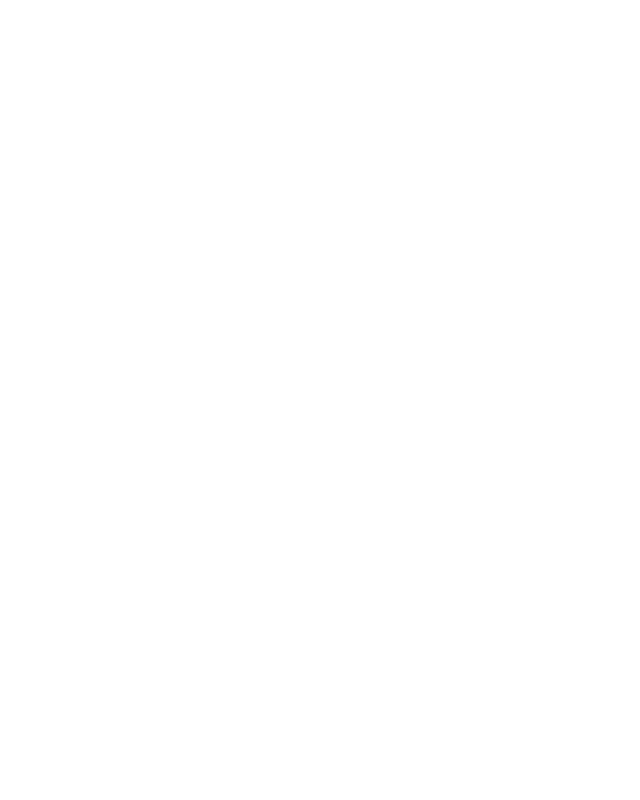
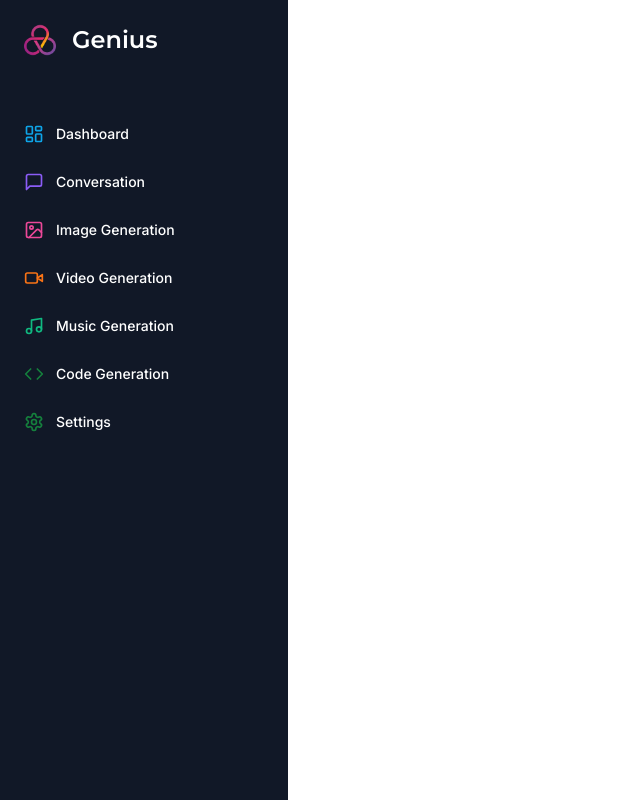
Before and after one commit to wallace2001/ai-web, a Next.js app: page /dashboard in a window 1280 px wide. Shown: the whole page, without its empty margins (0-640 px from the left). Built offline with nearby package versions, Linux system fonts and the light colour scheme.

Commit message:
feat/adding-navbar

```diff
--- a/app/(dashboard)/(routes)/dashboard/page.tsx
+++ b/app/(dashboard)/(routes)/dashboard/page.tsx
@@ -3,7 +3,6 @@
 const DashboardPage = () => {
     return (
         <div>
-            <UserButton afterSignOutUrl="/"/>
         </div>
     )
 }
--- /dev/null
+++ b/app/(dashboard)/(routes)/layout.tsx
@@ -0,0 +1,36 @@
+import Navbar from "@/components/navbar";
+import Sidebar from "@/components/sidebar";
+
+const DashboardLayout = ({
+    children
+}: {
+    children: React.ReactNode
+}) => {
+    return (
+        <div className="h-full relative">
+            <div
+                className="
+                    hidden
+                    h-full
+                    md:flex
+                    md:w-72
+                    md:flex-col
+                    md:fixed
+                    md:inset-y-0
+                    z-[80]
+                    bg-gray-900
+                "
+            >
+                <div>
+                    <Sidebar />
+                </div>
+            </div>
+            <main className="md:pl-72">
+                <Navbar />
+                {children}
+            </main>
+        </div>
+    );
+}
+
+export default DashboardLayout;
--- /dev/null
+++ b/components/mobile-sidebar.tsx
@@ -0,0 +1,23 @@
+"use client";
+
+import { Menu } from "lucide-react";
+import { Button } from "./ui/button";
+import { Sheet, SheetContent, SheetTrigger } from "./ui/sheet";
+import Sidebar from "./sidebar";
+
+const MobileSidebar = () => {
+    return (
+        <Sheet>
+            <SheetTrigger>
+                <Button variant="ghost" size="icon" className="md:hidden">
+                    <Menu />
+                </Button>
+            </SheetTrigger>
+            <SheetContent side='left' className="p-0">
+                <Sidebar />
+            </SheetContent>
+        </Sheet>
+    );
+}
+
+export default MobileSidebar;
--- /dev/null
+++ b/components/navbar.tsx
@@ -0,0 +1,15 @@
+import { UserButton } from "@clerk/nextjs";
+import MobileSidebar from "./mobile-sidebar";
+
+const Navbar = () => {
+    return (
+        <div className="flex items-center p-4">
+            <MobileSidebar />
+            <div className="flex w-full justify-end">
+                <UserButton afterSignOutUrl="/" />
+            </div>
+        </div>
+    );
+}
+
+export default Navbar;
--- /dev/null
+++ b/components/sidebar.tsx
@@ -0,0 +1,91 @@
+"use client";
+
+import { cn } from "@/lib/utils";
+import { Code, ImageIcon, LayoutDashboard, MessageSquare, Music, Settings, VideoIcon } from "lucide-react";
+import { Montserrat } from "next/font/google";
+import Image from "next/image";
+import Link from "next/link";
+
+const montserrat = Montserrat({ weight: "600", subsets: ["latin"] });
+
+const routes = [
+    {
+        label: 'Dashboard',
+        icon: LayoutDashboard,
+        href: '/dashboard',
+        color: 'text-sky-500'
+    },
+    {
+        label: 'Conversation',
+        icon: MessageSquare,
+        href: '/conversation',
+        color: 'text-violet-500'
+    },
+    {
+        label: 'Image Generation',
+        icon: ImageIcon,
+        href: '/image',
+        color: 'text-pink-500'
+    },
+    {
+        label: 'Video Generation',
+        icon: VideoIcon,
+        href: '/video',
+        color: 'text-orange-500'
+    },
+    {
+        label: 'Music Generation',
+        icon: Music,
+        href: '/music',
+        color: 'text-emerald-500'
+    },
+    {
+        label: 'Code Generation',
+        icon: Code,
+        href: '/code',
+        color: 'text-green-700'
+    },
+    {
+        label: 'Settings',
+        icon: Settings,
+        href: '/settings',
+        color: 'text-green-700'
+    },
+];
+
+const Sidebar = () => {
+    return (
+        <div className="space-y-4 py-4 flex flex-col h-full bg-[#111827] text-white">
+            <div className="px-3 py-2 flex-1">
+                <Link href='/dashboard' className="flex items-center pl-3 mb-14">
+                    <div className="relative w-8 h-8 mr-4">
+                        <Image
+                            fill
+                            alt="Logo"
+                            src="/logo.png"
+                        />
+                    </div>
+                    <h1 className={cn("text-2xl font-bold", montserrat.className)}>
+                        Genius
+                    </h1>
+                </Link>
+                <div className="space-y-1">
+                    {routes.map((route) => (
+                        <Link
+                            href={route.href}
+                            key={route.href}
+                            className="text-sm group flex p-3 w-full justify-start font-medium cursor-pointer hover:text-white hover:bg-white/10 rounded-lg transition"
+                        >
+                            <div className="flex items-center flex-1">
+                                <route.icon className={cn("h-5 w-5 mr-3", route.color)} />
+                                {route.label}
+                            </div>
+                        </Link>
+                    ))}
+                </div>
+            </div>
+        </div>
+    );
+}
+
+export default Sidebar;
--- /dev/null
+++ b/components/ui/sheet.tsx
@@ -0,0 +1,144 @@
+"use client"
+
+import * as React from "react"
+import * as SheetPrimitive from "@radix-ui/react-dialog"
+import { cva, type VariantProps } from "class-variance-authority"
+import { X } from "lucide-react"
+
+import { cn } from "@/lib/utils"
+
+const Sheet = SheetPrimitive.Root
+
+const SheetTrigger = SheetPrimitive.Trigger
+
+const SheetClose = SheetPrimitive.Close
+
+const SheetPortal = ({
+  className,
+  ...props
+}: SheetPrimitive.DialogPortalProps) => (
+  <SheetPrimitive.Portal className={cn(className)} {...props} />
+)
+SheetPortal.displayName = SheetPrimitive.Portal.displayName
+
+const SheetOverlay = React.forwardRef<
+  React.ElementRef<typeof SheetPrimitive.Overlay>,
+  React.ComponentPropsWithoutRef<typeof SheetPrimitive.Overlay>
+>(({ className, ...props }, ref) => (
+  <SheetPrimitive.Overlay
+    className={cn(
+      "fixed inset-0 z-50 bg-background/80 backdrop-blur-sm data-[state=open]:animate-in data-[state=closed]:animate-out data-[state=closed]:fade-out-0 data-[state=open]:fade-in-0",
+      className
+    )}
+    {...props}
+    ref={ref}
+  />
+))
+SheetOverlay.displayName = SheetPrimitive.Overlay.displayName
+
+const sheetVariants = cva(
+  "fixed z-50 gap-4 bg-background p-6 shadow-lg transition ease-in-out data-[state=open]:animate-in data-[state=closed]:animate-out data-[state=closed]:duration-300 data-[state=open]:duration-500",
+  {
+    variants: {
+      side: {
+        top: "inset-x-0 top-0 border-b data-[state=closed]:slide-out-to-top data-[state=open]:slide-in-from-top",
+        bottom:
+          "inset-x-0 bottom-0 border-t data-[state=closed]:slide-out-to-bottom data-[state=open]:slide-in-from-bottom",
+        left: "inset-y-0 left-0 h-full w-3/4 border-r data-[state=closed]:slide-out-to-left data-[state=open]:slide-in-from-left sm:max-w-sm",
+        right:
+          "inset-y-0 right-0 h-full w-3/4  border-l data-[state=closed]:slide-out-to-right data-[state=open]:slide-in-from-right sm:max-w-sm",
+      },
+    },
+    defaultVariants: {
+      side: "right",
+    },
+  }
+)
+
+interface SheetContentProps
+  extends React.ComponentPropsWithoutRef<typeof SheetPrimitive.Content>,
+    VariantProps<typeof sheetVariants> {}
+
+const SheetContent = React.forwardRef<
+  React.ElementRef<typeof SheetPrimitive.Content>,
+  SheetContentProps
+>(({ side = "right", className, children, ...props }, ref) => (
+  <SheetPortal>
+    <SheetOverlay />
+    <SheetPrimitive.Content
+      ref={ref}
+      className={cn(sheetVariants({ side }), className)}
+      {...props}
+    >
+      {children}
+      <SheetPrimitive.Close className="absolute right-4 top-4 rounded-sm opacity-70 ring-offset-background transition-opacity hover:opacity-100 focus:outline-none focus:ring-2 focus:ring-ring focus:ring-offset-2 disabled:pointer-events-none data-[state=open]:bg-secondary">
+        <X className="h-4 w-4" />
+        <span className="sr-only">Close</span>
+      </SheetPrimitive.Close>
+    </SheetPrimitive.Content>
+  </SheetPortal>
+))
+SheetContent.displayName = SheetPrimitive.Content.displayName
+
+const SheetHeader = ({
+  className,
+  ...props
+}: React.HTMLAttributes<HTMLDivElement>) => (
+  <div
+    className={cn(
+      "flex flex-col space-y-2 text-center sm:text-left",
+      className
+    )}
+    {...props}
+  />
+)
+SheetHeader.displayName = "SheetHeader"
+
+const SheetFooter = ({
+  className,
+  ...props
+}: React.HTMLAttributes<HTMLDivElement>) => (
+  <div
+    className={cn(
+      "flex flex-col-reverse sm:flex-row sm:justify-end sm:space-x-2",
+      className
+    )}
+    {...props}
+  />
+)
+SheetFooter.displayName = "SheetFooter"
+
+const SheetTitle = React.forwardRef<
+  React.ElementRef<typeof SheetPrimitive.Title>,
+  React.ComponentPropsWithoutRef<typeof SheetPrimitive.Title>
+>(({ className, ...props }, ref) => (
+  <SheetPrimitive.Title
+    ref={ref}
+    className={cn("text-lg font-semibold text-foreground", className)}
+    {...props}
+  />
+))
+SheetTitle.displayName = SheetPrimitive.Title.displayName
+
+const SheetDescription = React.forwardRef<
+  React.ElementRef<typeof SheetPrimitive.Description>,
+  React.ComponentPropsWithoutRef<typeof SheetPrimitive.Description>
+>(({ className, ...props }, ref) => (
+  <SheetPrimitive.Description
+    ref={ref}
+    className={cn("text-sm text-muted-foreground", className)}
+    {...props}
+  />
+))
+SheetDescription.displayName = SheetPrimitive.Description.displayName
+
+export {
+  Sheet,
+  SheetTrigger,
+  SheetClose,
+  SheetContent,
+  SheetHeader,
+  SheetFooter,
+  SheetTitle,
+  SheetDescription,
+}
--- a/package.json
+++ b/package.json
@@ -10,6 +10,7 @@
   },
   "dependencies": {
     "@clerk/nextjs": "^4.23.5",
+    "@radix-ui/react-dialog": "^1.0.4",
     "@radix-ui/react-slot": "^1.0.2",
     "@types/node": "20.6.0",
     "@types/react": "18.2.21",
```
Also changed, not shown: public/logo.png (added), 1 other file (tests, documents, lock files or other folders).
